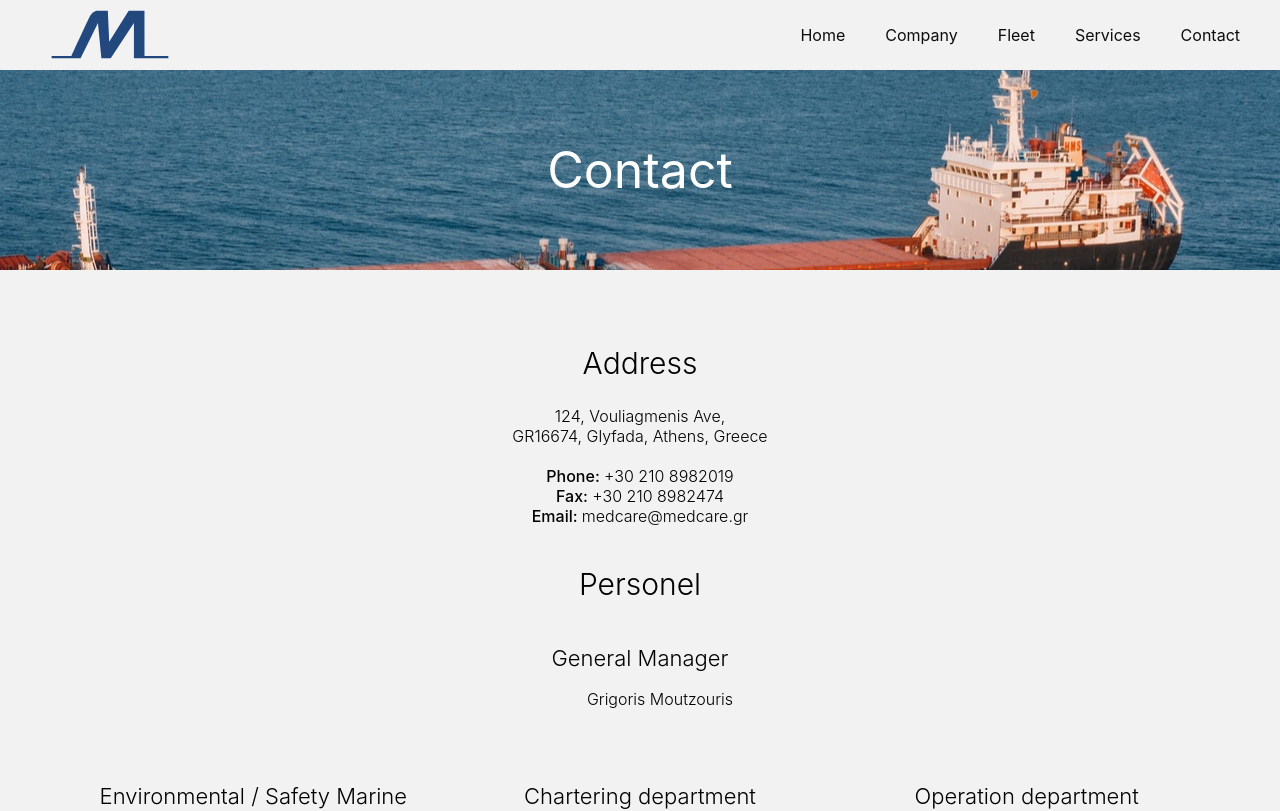
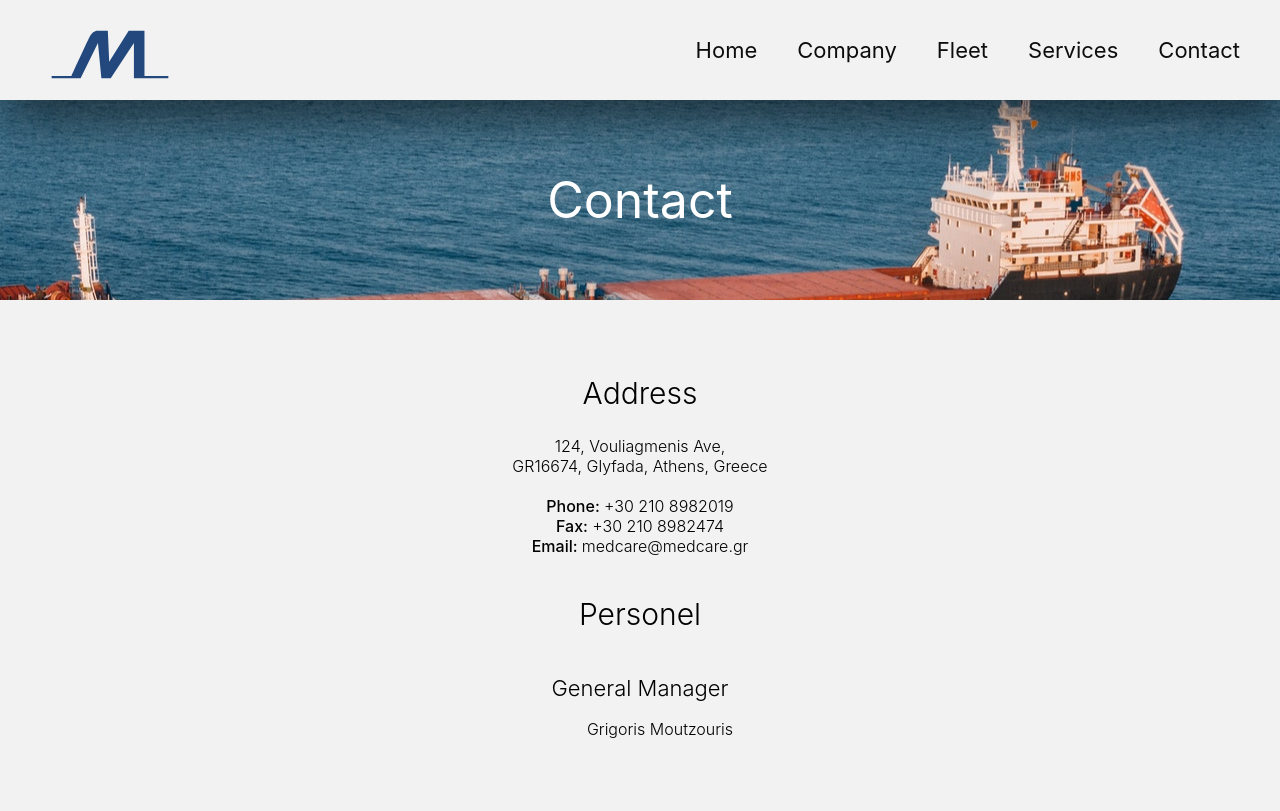
Before and after one commit to Yiorgoss/medcare.gr, a React (Create React App) app: page /contact in a window 1280 px wide. Shown: the top 811 px of the page. Built offline with nearby package versions, Linux system fonts and the light colour scheme.

Commit message:
added header box shadow, increase header height, increased sidebar margin-top, increased header font size

```diff
--- a/src/assets/scss/_banner.scss
+++ b/src/assets/scss/_banner.scss
@@ -1,4 +1,6 @@
 .banner-section {
+    margin-top:$header-height;
+
     .banner {
         background-image: url("../images/ship5.jpg");
         background-position: center center;
--- a/src/assets/scss/_header.scss
+++ b/src/assets/scss/_header.scss
@@ -9,8 +9,13 @@
     z-index: 100;
     align-items: center;
 
+    -webkit-box-shadow: 5px 19px 50px -1px rgba(0, 0, 0, 0.57);
+    box-shadow: 5px 19px 50px -1px rgba(0, 0, 0, 0.57);
+
     .header-logo {
+        height: 100px;;
         margin-left: 50px;
+        margin-top: 40px;
         overflow: hidden;
         height: 100%;
         width: 120px;
@@ -39,6 +44,7 @@
                 text-decoration: none;
                 padding: 10px 20px 10px 20px;
                 color: $black;
+                font-size: $font-medium;
                 font-weight: 400;
 
                 &:visited {
@@ -47,12 +53,9 @@
 
                 &:hover {
                     color: $white;
-                    background: $black;
+                    background: $blue;
                     border-radius: 7px;
                 }
-            }
-            li:last-child {
-                border-right: none;
             }
         }
     }
@@ -97,7 +100,6 @@
                 margin: 0;
                 margin-top: 50px;
 
-
                 li {
                     text-align: left;
                     height: $header-height;
@@ -115,7 +117,6 @@
                     }
                 }
             }
-
         }
         &.active {
             .header {
--- a/src/assets/scss/_services.scss
+++ b/src/assets/scss/_services.scss
@@ -2,8 +2,9 @@
     margin-top: 70px;
 
     .services-wrapper {
-        margin-top: 100px;
+        //margin-top: $header-height;
         margin-bottom: 100px;
+        padding-top: 30px;
         font-size: $font-small;
         font-weight: 350;
         line-height: 1.4;
--- a/src/assets/scss/_side-bar.scss
+++ b/src/assets/scss/_side-bar.scss
@@ -8,6 +8,7 @@
 
     .sidebar-title {
         color: $text-primary;
+        margin-top: $header-height;
         padding-left: 20px;
         font-size: $font-large;
         font-weight: 400;
--- a/src/assets/scss/_variables.scss
+++ b/src/assets/scss/_variables.scss
@@ -4,11 +4,12 @@ $font-large: 30px;
 $font-medium: 22px;
 $font-small: 18px;
 
-$header-height: 70px;
+$header-height: 100px;
 
 $black: #0d0d0d;
 $white: #f2f2f2;
 $grey: #7e7e7e;
+$blue: #23487e;
 
 $blue-text: #0059FF;
 $blue-main: rgba(171, 221, 247, 0.5);
--- a/src/components/header.tsx
+++ b/src/components/header.tsx
@@ -66,7 +66,10 @@ export default function Header() {
                 <ul className="header-list">
                     {headerLinks.map((link, index) => (
                         <li key={index}>
-                            <Link to={link.path} onClick={() => setOpen(false)}> {link.title} </Link>
+                            <Link to={link.path} onClick={() => setOpen(false)}>
+                                {" "}
+                                {link.title}{" "}
+                            </Link>
                         </li>
                     ))}
                 </ul>
--- a/src/pages/services.tsx
+++ b/src/pages/services.tsx
@@ -5,7 +5,7 @@ import { Banner } from "../components/common"
 export default function Services() {
     return (
         <section className="services">
-            { /*<Banner title="Services" />*/ }
+            <Banner title="Services" />
             <div className="services-wrapper container">
                 <div className="services-main-text">
                     <p>
```
